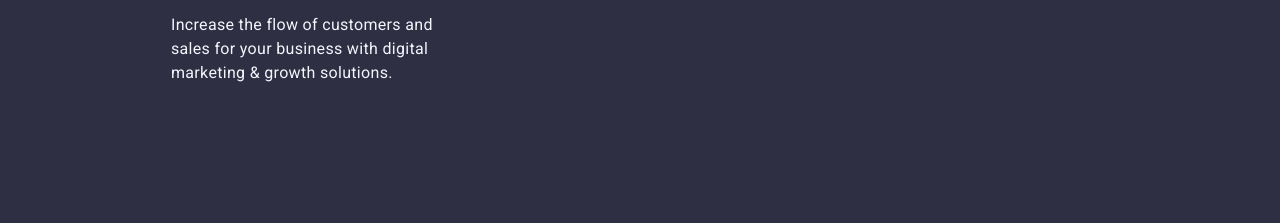
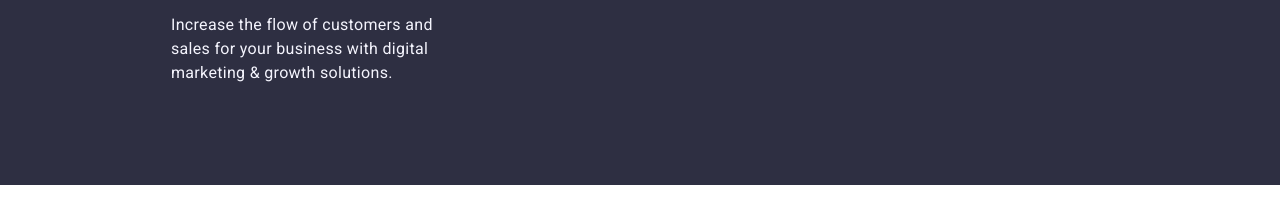
Before and after one commit to polinaPoddubnyak/goit-markup-hw-03, a plain HTML site: page index.html in a window 1280 px wide. Shown: the part 3491-3714 px from the top of the page. After the commit the page ends 3676 px from the top, so only its background shows below. Drawn offline with nearby package versions, Linux system fonts and the light colour scheme.

Commit message:
add changes in css file

```diff
--- a/css/styles.css
+++ b/css/styles.css
@@ -298,9 +298,6 @@ section {
 }
 
 .footer .container {
-  display: flex;
-  flex-direction: column;
-  align-items: baseline;
   margin-left: 156px;
 }
 
@@ -318,5 +315,4 @@ section {
   color: #f4f4fd;
   letter-spacing: 0.02em;
   max-width: 264px;
-  margin-bottom: 120px;
 }
```
